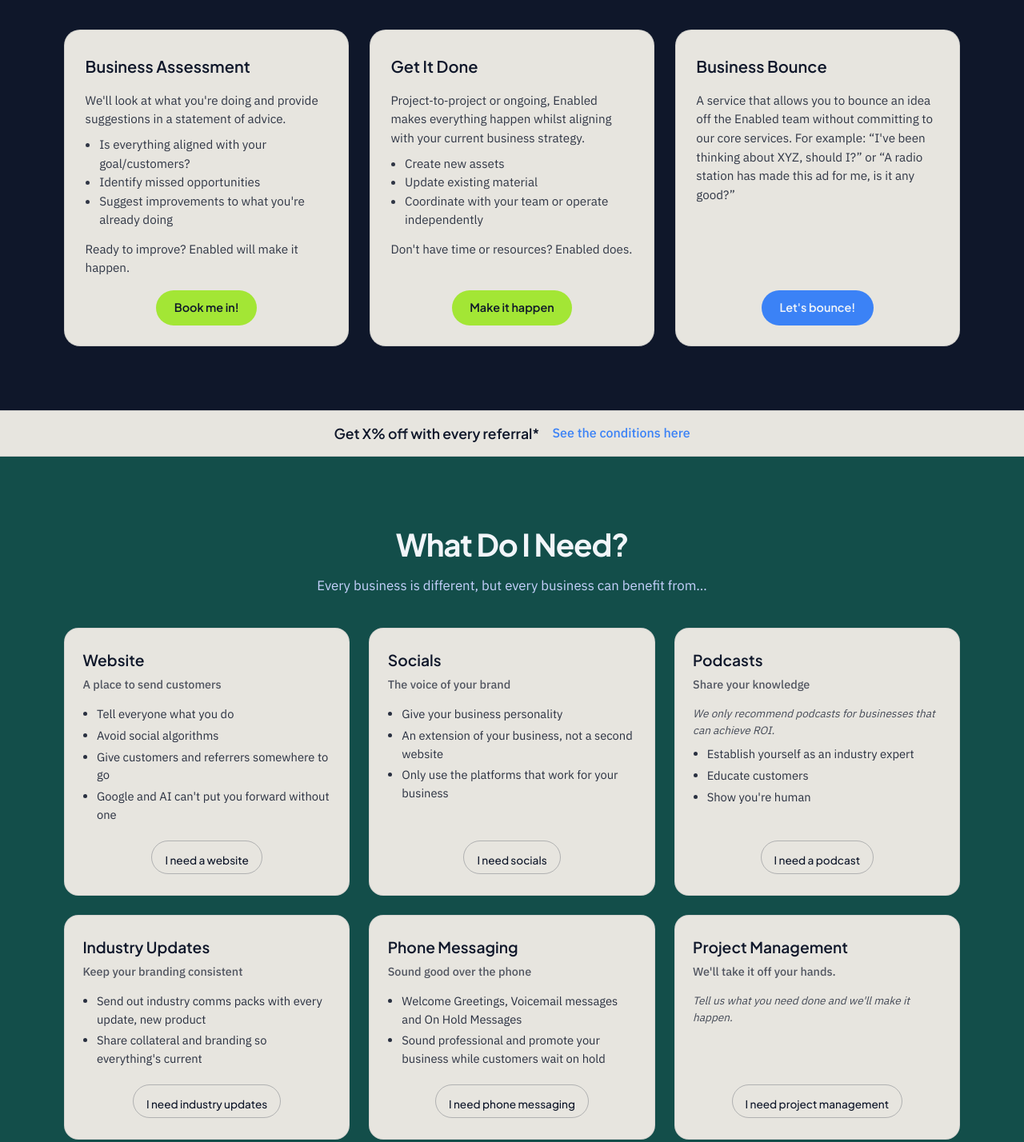
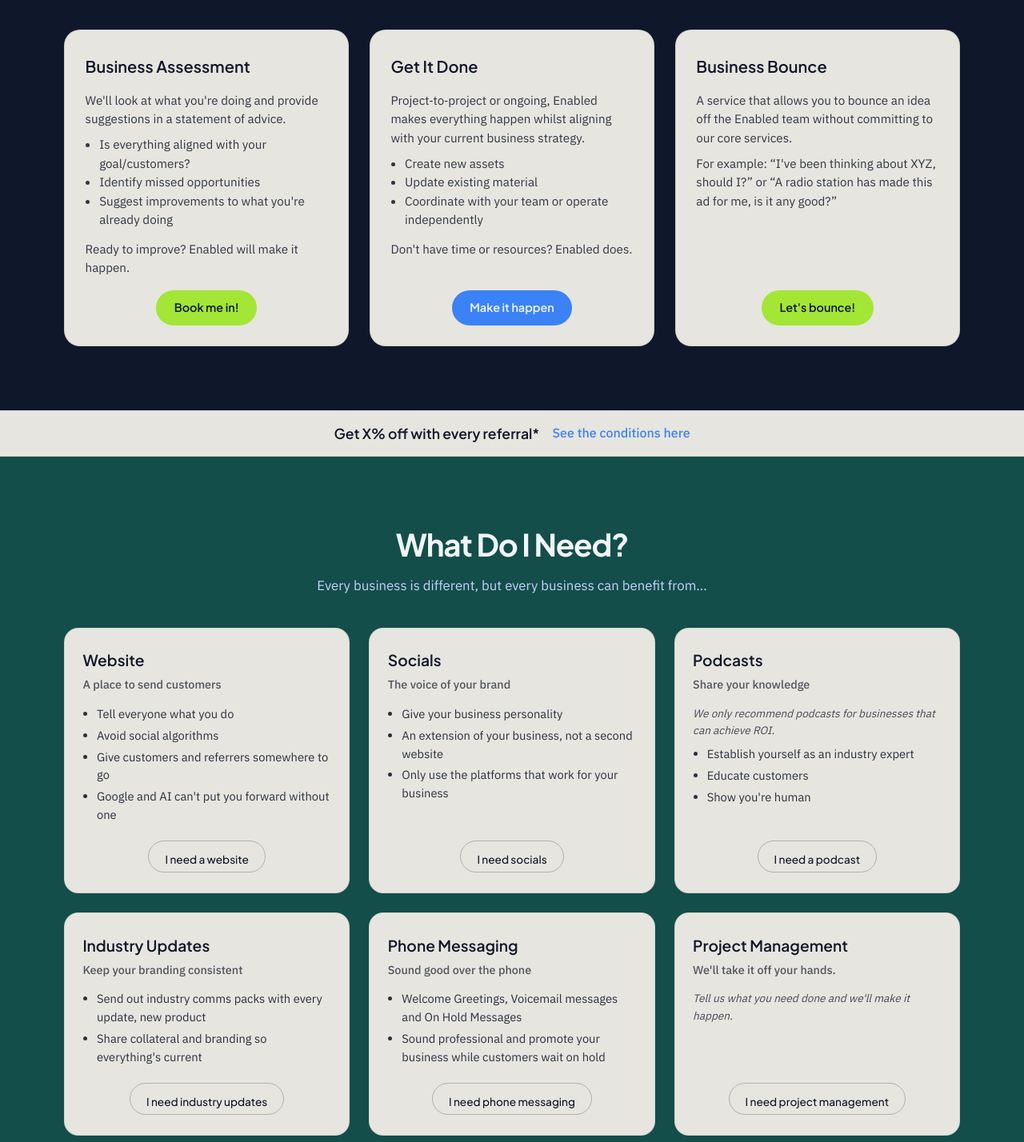
Before and after one commit to Hi-sodoozy/sturdy-funicular, a plain HTML site: page index.html in a window 1280 px wide. Shown: the part 1186-2614 px from the top of the page at 80% size. Drawn offline with Linux system fonts and the light colour scheme.

Commit message:
Add files via upload

```diff
--- a/index.html
+++ b/index.html
@@ -169,18 +169,19 @@
                 </div>
               </div>
               <div class="card-footer">
-                <a href="#contact" class="btn-card btn-card-primary">Make it happen</a>
+                <a href="#contact" class="btn-card btn-card-secondary">Make it happen</a>
               </div>
             </article>
             <article class="card">
               <div>
                 <div class="card-header"><h3 class="card-title">Business Bounce</h3></div>
                 <div class="card-body">
-                  <p>A service that allows you to bounce an idea off the Enabled team without committing to our core services. For example: &ldquo;I've been thinking about XYZ, should I?&rdquo; or &ldquo;A radio station has made this ad for me, is it any good?&rdquo;</p>
+                  <p>A service that allows you to bounce an idea off the Enabled team without committing to our core services.</p>
+                  <p>For example: &ldquo;I've been thinking about XYZ, should I?&rdquo; or &ldquo;A radio station has made this ad for me, is it any good?&rdquo;</p>
                 </div>
               </div>
               <div class="card-footer">
-                <a href="#contact" class="btn-card btn-card-secondary">Let's bounce!</a>
+                <a href="#contact" class="btn-card btn-card-primary">Let's bounce!</a>
               </div>
             </article>
           </div>
--- a/styles.css
+++ b/styles.css
@@ -746,7 +746,7 @@ main {
   align-items: center;
   justify-content: center;
   text-align: center;
-  padding: 0.5rem 1rem;
+  padding: 0.5rem 1.25rem;
   border-radius: var(--radius-pill);
   border: 1px solid rgba(15, 23, 42, 0.25);
   background: transparent;
@@ -754,7 +754,7 @@ main {
   font-family: "Plus Jakarta Sans", system-ui, sans-serif;
   font-weight: 500;
   font-size: 0.85rem;
-  line-height: 1.2;
+  line-height: 1;
   cursor: pointer;
   text-decoration: none;
   transition: border-color 0.2s ease, background-color 0.2s ease;
```
